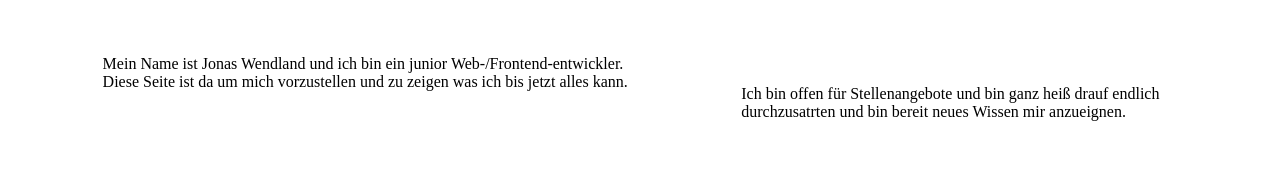
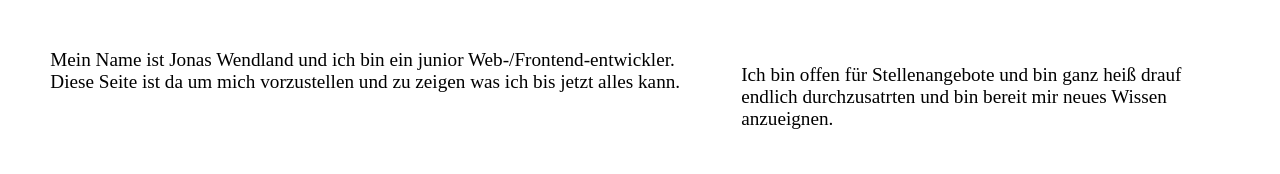
Before and after one commit to Jonas-Wendland/Jonas-Wendland, a Next.js app: page /Homepage in a window 1280 px wide. Shown: the part 370-544 px from the top of the page. Built offline with nearby package versions, Linux system fonts and the light colour scheme.

Commit message:
font size change

```diff
--- a/src/components/hireMeCard.js
+++ b/src/components/hireMeCard.js
@@ -6,7 +6,7 @@ export default function HireMeCard() {
     <StyledHireme>
         <StyledH1> HIRE ME</StyledH1>
         <StyledP>Ich bin offen für Stellenangebote und bin ganz heiß drauf endlich durchzusatrten
-        und bin bereit neues Wissen mir anzueignen.</StyledP>
+        und bin bereit mir neues Wissen  anzueignen.</StyledP>
         </StyledHireme>
     </>)
 }
@@ -27,6 +27,7 @@ justify-content: space-evenly;
 
 const StyledP = styled.p`
 width: 30rem;
+font-size: 1.2rem;
 flex-wrap: wrap;
 font-family: 'Merriweather', serif;
 padding-right: 2rem;
--- a/src/pages/Homepage.js
+++ b/src/pages/Homepage.js
@@ -54,5 +54,6 @@ grid-template-columns: 1.3fr 1fr;
 const StyledP = styled.p`
 flex-wrap: wrap;
 font-family: 'Merriweather', serif;
+font-size: 1.2rem;
 padding-left: 2rem;
 padding-right: 2rem;`
```
